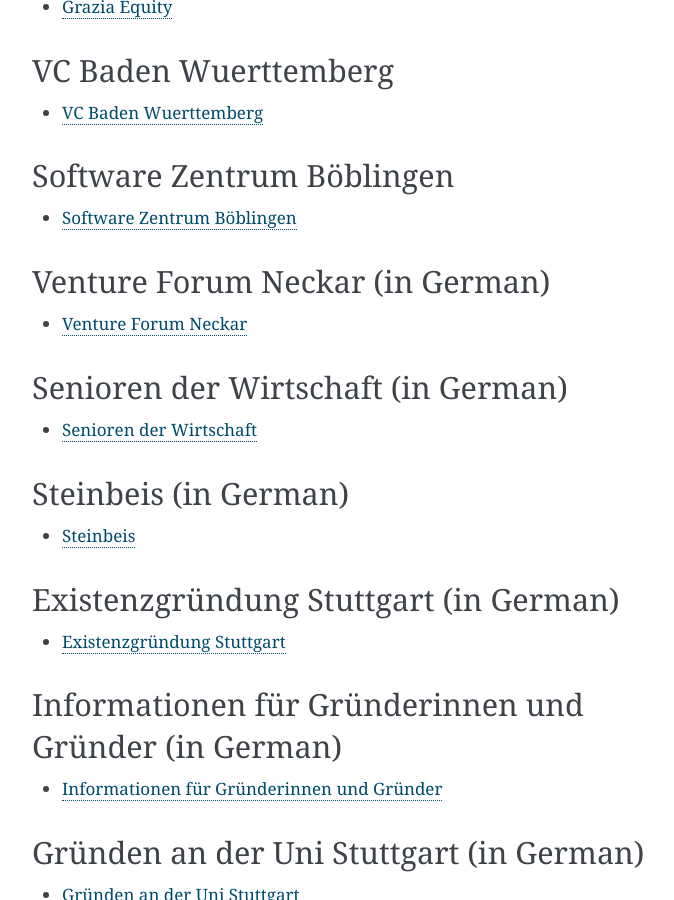
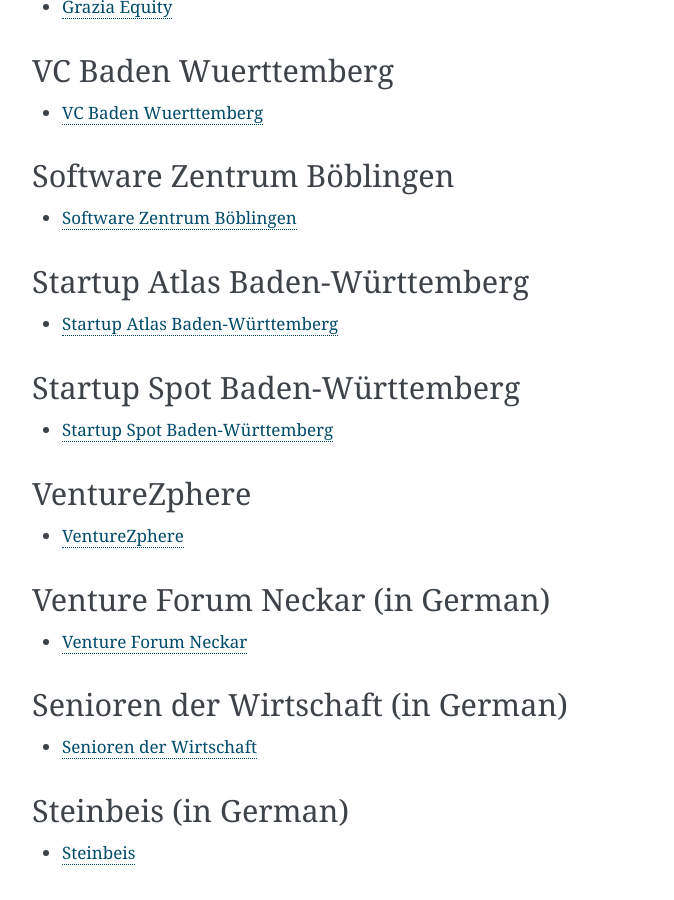
Before and after one commit to marianoguerra/founders-in-germany, a Sphinx documentation site: the page built from source/places-and-organizations-around-stuttgart.rst, in a window 1280 px wide and 900 px high, scrolled down 3310 px. Shown: the whole window, without its empty margins (388-1062 px from the left). Built offline with Sphinx 7.4.7, drawn with Linux system fonts in a browser that asks for light colours; some of the changed text lies outside the part shown.

Commit message:
add startupspot venturezphere and startup atlas

```diff
--- a/source/places-and-organizations-around-stuttgart.rst
+++ b/source/places-and-organizations-around-stuttgart.rst
@@ -154,6 +154,21 @@
 
 * `Software Zentrum Böblingen <http://www.softwarezentrum.de/english.html>`_
 
+Startup Atlas Baden-Württemberg
+-------------------------------
+
+* `Startup Atlas Baden-Württemberg <https://startup-atlas.de/>`_
+
+Startup Spot Baden-Württemberg
+------------------------------
+
+* `Startup Spot Baden-Württemberg <https://baden-wuerttemberg.startupspot.de/>`_
+
+VentureZphere
+-------------
+
+* `VentureZphere <https://www.venturezphere.com/>`_
+
 Venture Forum Neckar (in German)
 --------------------------------
 
```
